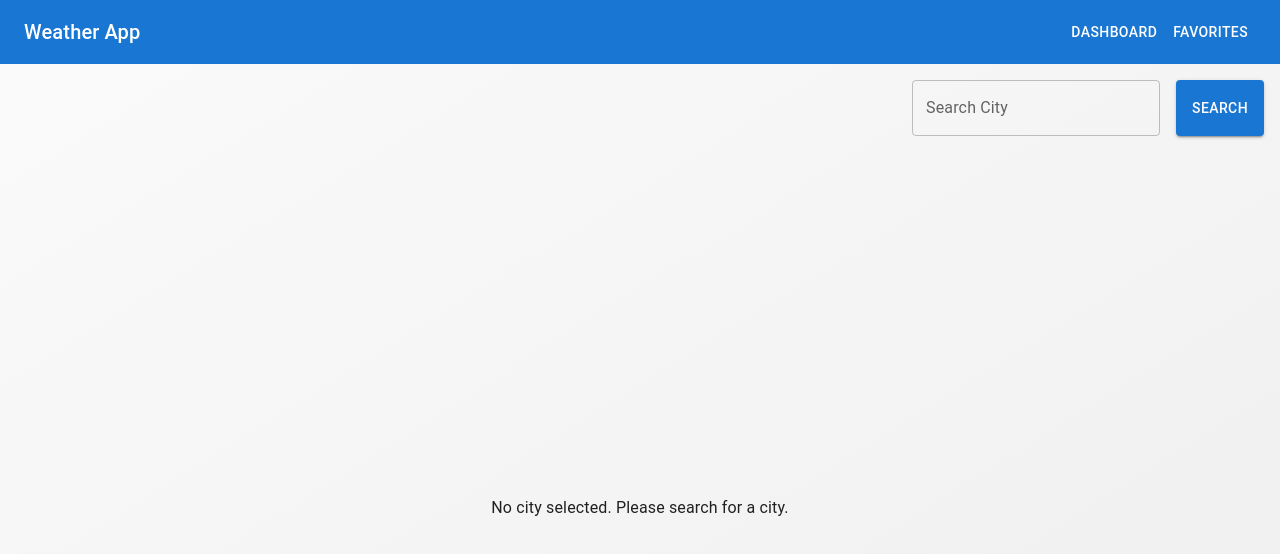
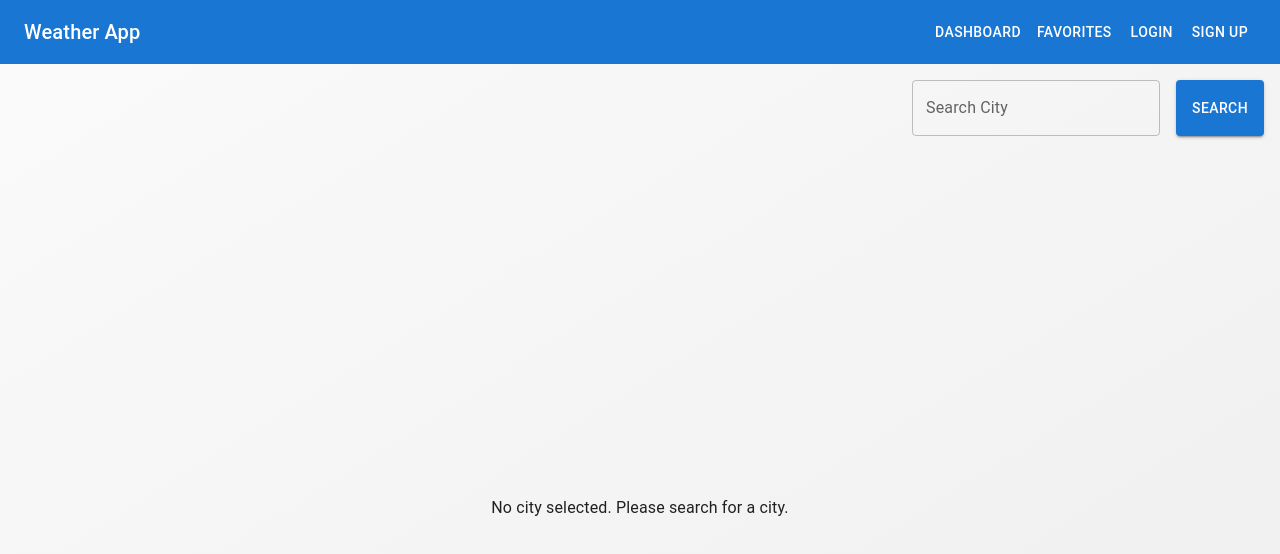
Before and after one commit to Ayliki/weather_app, a React (Vite) app in the folder my-weather-app/: page / in a window 1280 px wide. Shown: the top 554 px of the page. Built offline with nearby package versions, Linux system fonts and the light colour scheme; what baseui, styletron-engine-atomic, styletron-react would draw is missing.

Commit message:
fix(Header): add Login,SignUp,Logout (without logic for now)

```diff
--- a/my-weather-app/src/components/Header/Header.tsx
+++ b/my-weather-app/src/components/Header/Header.tsx
@@ -1,8 +1,19 @@
 import { AppBar, Toolbar, Typography, Button, Box } from '@mui/material';
-import { Link as RouterLink } from 'react-router-dom';
+import { Link as RouterLink, useNavigate } from 'react-router-dom';
+import LogoutIcon from '@mui/icons-material/Logout';
 import styles from './Header.module.css';
 
 const Header = () => {
+    const navigate = useNavigate();
+    // TODO: Replace with actual authentication state
+    const isAuthenticated = false;
+
+    const handleLogout = () => {
+        // TODO: Implement logout logic
+        console.log('Logging out...');
+        navigate('/login');
+    };
+
     return (
         <AppBar position="static" className={styles.header}>
             <Toolbar>
@@ -26,6 +37,35 @@
                     >
                         Favorites
                     </Button>
+                    {isAuthenticated ? (
+                        <Button
+                            color="inherit"
+                            onClick={handleLogout}
+                            className={styles.navButton}
+                            startIcon={<LogoutIcon />}
+                        >
+                            Logout
+                        </Button>
+                    ) : (
+                        <>
+                            <Button
+                                color="inherit"
+                                component={RouterLink}
+                                to="/login"
+                                className={styles.navButton}
+                            >
+                                Login
+                            </Button>
+                            <Button
+                                color="inherit"
+                                component={RouterLink}
+                                to="/signup"
+                                className={styles.navButton}
+                            >
+                                Sign Up
+                            </Button>
+                        </>
+                    )}
                 </Box>
             </Toolbar>
         </AppBar>
```
